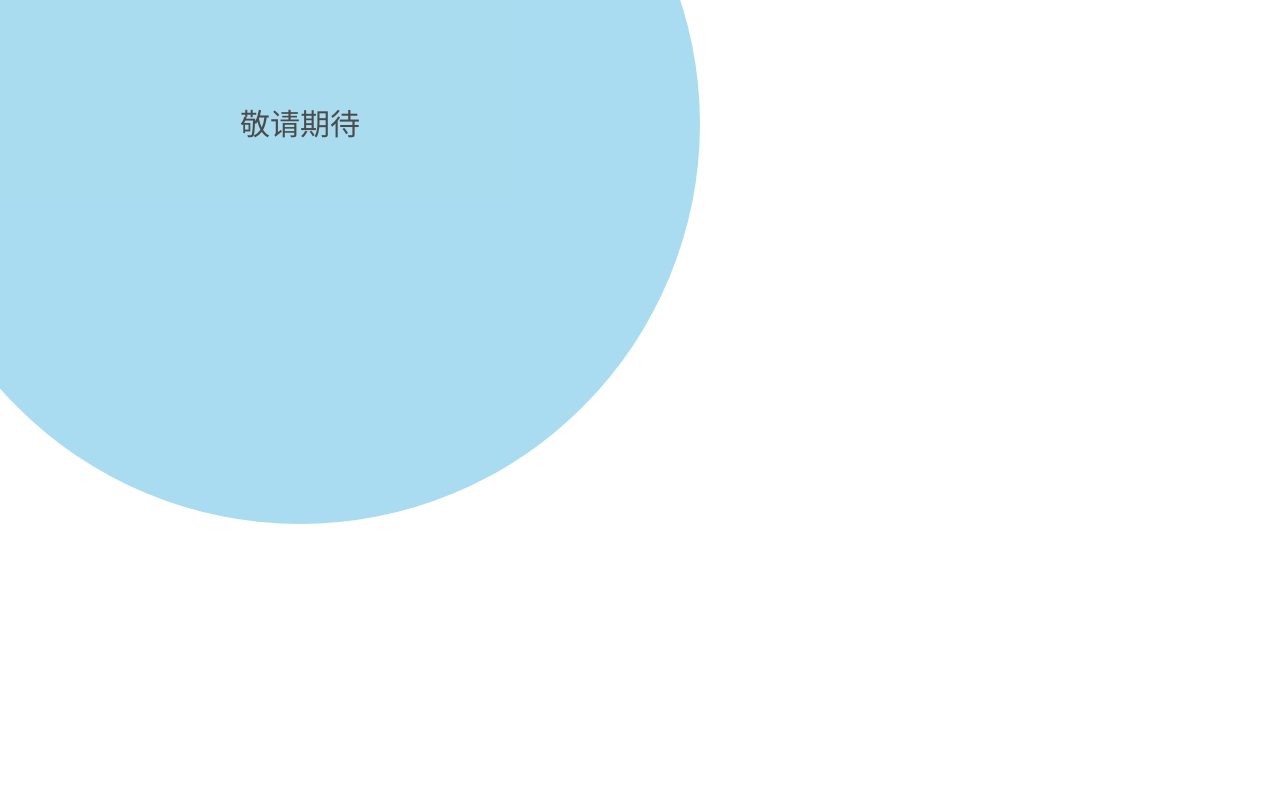
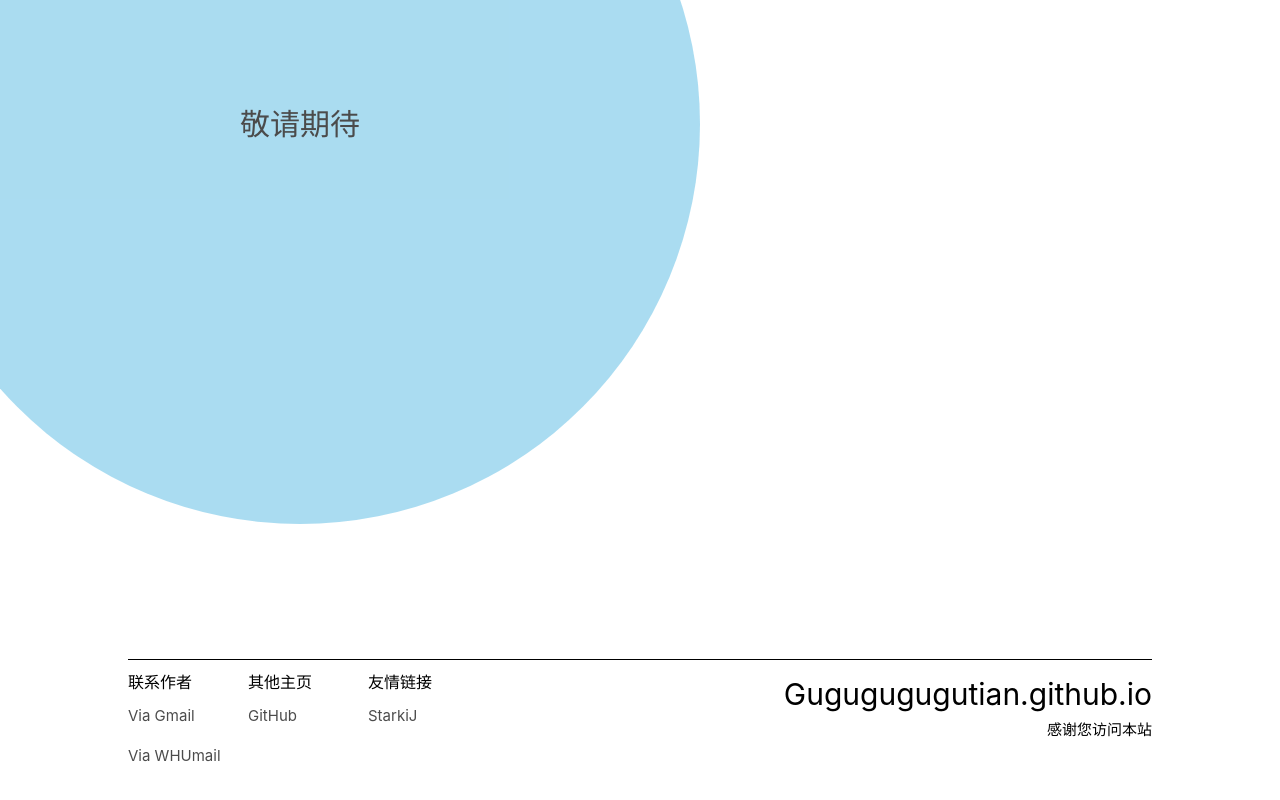
Before and after one commit to Gugugugugutian/page4-vue, a Vue app in the folder page4/: page / in a window 1280 px wide. Shown: the part 818-1618 px from the top of the page. Before the commit the page ends 1442 px from the top, so only its background shows below. Built offline with nearby package versions, Linux system fonts and the light colour scheme; no server answers.

Commit message:
底部栏完成

```diff
--- a/page4/index.html
+++ b/page4/index.html
@@ -4,7 +4,7 @@
     <meta charset="UTF-8">
     <link rel="icon" href="/favicon.ico">
     <meta name="viewport" content="width=device-width, initial-scale=1.0 maximum-scale=1.0, user-scalable=no">
-    <title>Vite App</title>
+    <title>gugugugugutian</title>
   </head>
   <body>
     <div id="app"></div>
--- a/page4/src/App.vue
+++ b/page4/src/App.vue
@@ -5,6 +5,7 @@ import LeftCircle from '@/components/LeftCircle.vue'
 import RightCircle from '@/components/RightCircle.vue'
 import GlobalSearch from '@/components/GlobalSearch.vue'
 import Bottom from '@/components/Bottom.vue'
+import PageEnd from '@/components/contents/PageEnd.vue'
 </script>
 
 <script>
@@ -18,6 +19,7 @@ export default {
     RightCircle,
     GlobalSearch,
     Bottom,
+    PageEnd,
   },
   data() {
     return {
@@ -197,69 +199,80 @@ export default {
       const r = this.calc1();
       return 'min-height: ' + (Math.max(r, 0) + this.WindowHeight + 100) + 'px';
     },
+    mainContentStart() {
+      const r = this.calc1();
+      return 'top: ' + (Math.max(r, 0) + this.WindowHeight + 100) + 'px';
+    },
   }
 }
 </script>
 
 <template>
   <div class="main" :class="{ dark: dark }" :style="mainMinHeight">
-    <Top :class="{ 'dark-only-font': dark }" :windowWidth="windowWidth" :dark="dark" class="main-top"
-    @change-dark="switchDark" style="z-index: 9100;"></Top>
+    <Top :windowWidth="windowWidth" :dark="dark" class="main-top"
+      @change-dark="switchDark" style="z-index: 9100;"></Top>
     <LeftCircle class="circle1" :style="circleLeftTop" :windowWidth="windowWidth" />
     <RightCircle class="circle2" :windowWidth="windowWidth" :linkPages="linkPages" :linkTitles="linkTitles" />
     <GlobalSearch :dark="dark" :windowWidth="windowWidth" :insitePages="linkPages" />
+    <div class="main-content" :style="mainContentStart">
+      <PageEnd></PageEnd>
+    </div>
     <Bottom :ipInfo="ipData"></Bottom>
   </div>
 </template>
 
 <style>
+.dark .main-content {
+  background-color: #333
+}
+.main-content {
+  position: relative;
+  width: 100vi;
+  padding: 10px;
+  transition: background 1s ease-in-out;
+  display: flex;
+  flex-direction: column;
+  align-items: center;
+  justify-content: center;
+  padding-bottom: 30px;
+}
 .circle1 {
   z-index: 200;
   position: absolute;
   left: -100px;
 }
-
 .circle2 {
   top: -200px;
   z-index: 100;
   position: absolute;
   right: -100px;
 }
-
 .main {
   position: absolute;
   left: 0;
   top: 0;
   min-width: 100vi;
-  height: max-content;
   transition: color 1s ease-in-out, background 1s ease-in-out;
 }
-
 .main-top {
   z-index: 999;
   position: fixed;
-  transition: color 1s ease-in-out;
 }
-
 .dark-only-font {
   color: #fff;
 }
-
 .dark {
   background-color: #333;
   color: #fff;
 }
-
 .circlel:hover,
 .circler:hover {
   opacity: 0.9;
 }
-
 .dark .circlel:hover,
 .dark .circler:hover {
   z-index: 9000;
 }
-
 a {
   transition: background 0.2s;
 }
--- a/page4/src/components/GlobalSearch.vue
+++ b/page4/src/components/GlobalSearch.vue
@@ -163,7 +163,7 @@ export default {
 }
 .search-icon {
     position: fixed;
-    top: 130px;
+    top: 60px;
     z-index: 99999;
     background-color: yellowgreen;
     color: black;
--- a/page4/src/components/Top.vue
+++ b/page4/src/components/Top.vue
@@ -21,7 +21,7 @@ export default {
         },
         version: {
             type: String,
-            default: 'Gitpage 测试版本'
+            default: 'Gitpage 24/05/20更新'
         },
         title: {
             type: String,
--- /dev/null
+++ b/page4/src/components/contents/EndLinks.vue
@@ -0,0 +1,57 @@
+<script>
+export default {
+    props: {
+        links: {
+            type: Array,
+            default: [],
+        },
+        linkTitle: {
+            type: String,
+            default: '',
+        },
+        dark: {
+            type: Boolean,
+            default: false,
+        },
+    }
+}
+</script>
+<template>
+    <div class="end-links">
+        <h2 class="end-links-title">{{linkTitle}}</h2>
+        <a v-for="(link, index) in links" class="end-links-link" :key="index" :href="link.url" >
+            {{link.name}}
+        </a>
+    </div>
+</template>
+<style>
+.end-links {
+    display: flex;
+    flex-direction: column;
+    width: 120px;
+    padding-right: 5px;
+}
+.end-links-title {
+    font-size: 16px;
+}
+.end-links a {
+    opacity: 0.7;
+    display: block;
+    text-decoration: none;
+    padding: 8px 0;
+    color: black;
+    border-radius: 8px;
+    transition: color 1s ease-in-out;
+}
+.end-links a:hover {
+    color: darkgreen;
+    background-color: rgba(0,0,0,0.1);
+}
+.dark .end-links a {
+    color: white;
+}
+.dark .end-links a:hover {
+    color: greenyellow;
+    background-color: rgba(255,255,255,0.1);
+}
+</style>
--- /dev/null
+++ b/page4/src/components/contents/PageEnd.vue
@@ -0,0 +1,69 @@
+<script>
+import EndLinks from '@/components/contents/EndLinks.vue'
+export default {
+    props: {
+        dark: {
+            type: Boolean,
+            default: false,
+        },
+    },
+    data() {
+        return {
+            linkTitles: [
+                '联系作者',
+                '其他主页',
+                '友情链接',
+            ],
+            links: [
+                [
+                    {name: 'Via Gmail', url: '@mailto:gutian2002@gmail.com'},
+                    {name: 'Via WHUmail', url: '@mailto:gugugugugutian@whu.edu.cn'},
+                ], [
+                    {name: 'GitHub', url: 'https://github.com/gugugugugutian'},
+                ], [
+                    {name: 'StarkiJ', url: 'https://starkij.github.io/'},
+                ],
+            ],
+            dictum: '拼搏改变命运，励志照亮人生',
+        }
+    },
+    components: {
+        EndLinks,
+    }
+}
+</script>
+
+<template>
+    <div class="page-end">
+        <div style="width: 80vi; border-bottom: 1px solid; text-align: center; margin-bottom: 10px;"></div>
+        <div class="page-end2">
+            <div class="page-end1">
+                <EndLinks v-for="(link, index) in links" :key="index" :links="link" :linkTitle="linkTitles[index]"></EndLinks>
+            </div>
+            <div class="page-end3">
+                <h1> Gugugugugutian.github.io </h1>
+                <p> 感谢您访问本站 </p>
+            </div>
+        </div>
+    </div>
+</template>
+<style>
+.page-end2 {
+    display: flex;
+    flex-direction: row;
+    flex-wrap: wrap;
+    justify-content: space-between;
+}
+.page-end1 {
+    display: flex;
+    flex-direction: row;
+}
+.page-end3 {
+    display: flex;
+    flex-direction: column;
+    align-items: end;
+}
+.page-end {
+    padding: 2vi 2vh;
+}
+</style>
```
